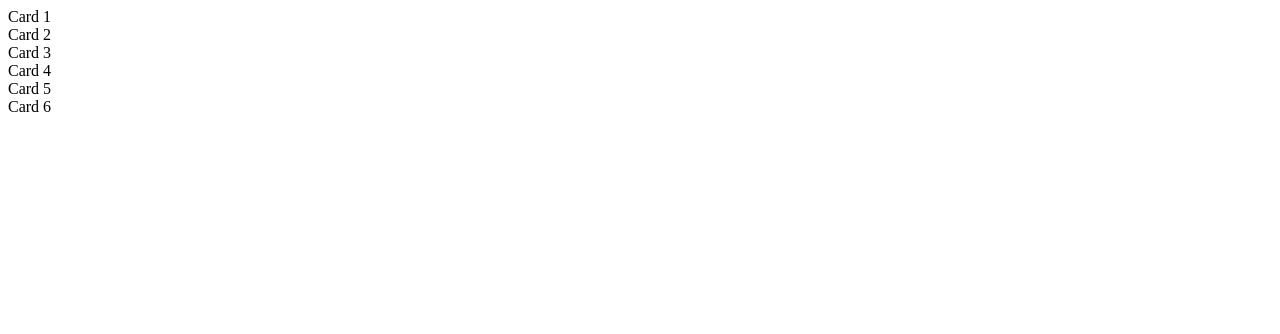
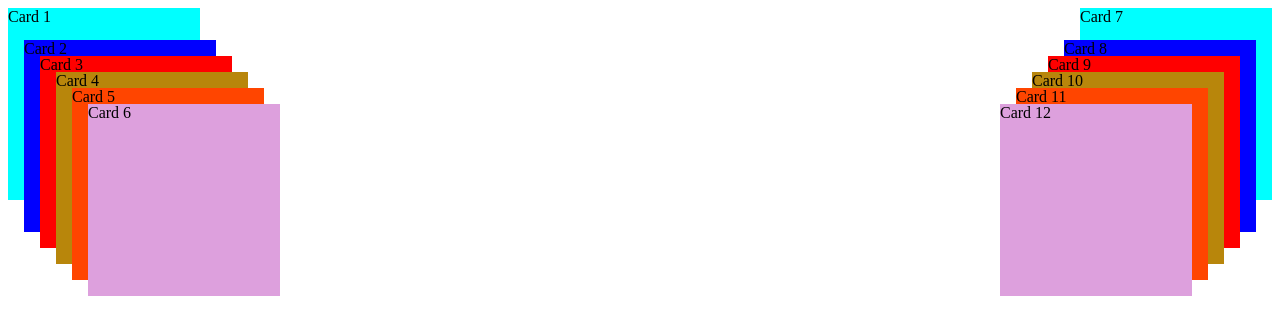
Before and after one commit to gauri135/CSS---Tasklist, a plain HTML site: page index.html in a window 1280 px wide. Drawn offline with Linux system fonts and the light colour scheme.

Commit message:
Add css and style the cards

```diff
--- a/index.html
+++ b/index.html
@@ -4,14 +4,24 @@
     <meta charset="UTF-8">
     <meta name="viewport" content="width=device-width, initial-scale=1.0">
     <title>Cards Design</title>
+    <link rel="stylesheet" href="style.css">
 </head>
 <body>
-    <div class="card">Card 1</div>
-    <div class="card">Card 2</div>
-    <div class="card">Card 3</div>
-    <div class="card">Card 4</div>
-    <div class="card">Card 5</div>
-    <div class="card">Card 6</div>
-
+    <div class="main">
+    <div class="card" id="card1">Card 1</div>
+    <div class="card" id="card2">Card 2</div>
+    <div class="card" id="card3">Card 3</div>
+    <div class="card" id="card4">Card 4</div>
+    <div class="card" id="card5">Card 5</div>
+    <div class="card" id="card6">Card 6</div>
+    </div>
+    <div class="reverse">
+        <div class="card" id="card7">Card 7</div>
+        <div class="card" id="card8">Card 8</div>
+        <div class="card" id="card9">Card 9</div>
+        <div class="card" id="card10">Card 10</div>
+        <div class="card" id="card11">Card 11</div>
+        <div class="card" id="card12">Card 12</div>
+    </div>
 </body>
 </html>
--- /dev/null
+++ b/style.css
@@ -0,0 +1,71 @@
+*{
+    margin: 0;
+    padding: 0;
+}
+.card{
+    width: 12rem;
+    height: 12rem;
+    margin: 0.5rem;
+    position: absolute;
+
+}
+#card1{
+    top: 0;
+    left: 0;
+    background-color: aqua;
+}
+#card2{
+    top: 2rem;
+    left: 1rem;
+    background-color: blue;
+}
+#card3{
+    top: 3rem;
+    left: 2rem;
+    background-color: red;
+}
+#card4{
+    top: 4rem;
+    left: 3rem;
+    background-color: darkgoldenrod;
+}
+#card5{
+    top: 5rem;
+    left: 4rem;
+    background-color: orangered;
+}
+#card6{
+    top: 6rem;
+    left: 5rem;
+    background-color: plum;
+}
+#card7{
+    top: 0;
+    right: 0;
+    background-color: aqua;
+}
+#card8{
+    top: 2rem;
+    right: 1rem;
+    background-color: blue;
+}
+#card9{
+    top: 3rem;
+    right: 2rem;
+    background-color: red;
+}
+#card10{
+    top: 4rem;
+    right: 3rem;
+    background-color: darkgoldenrod;
+}
+#card11{
+    top: 5rem;
+    right: 4rem;
+    background-color: orangered;
+}
+#card12{
+    top: 6rem;
+    right: 5rem;
+    background-color: plum;
+}
```
